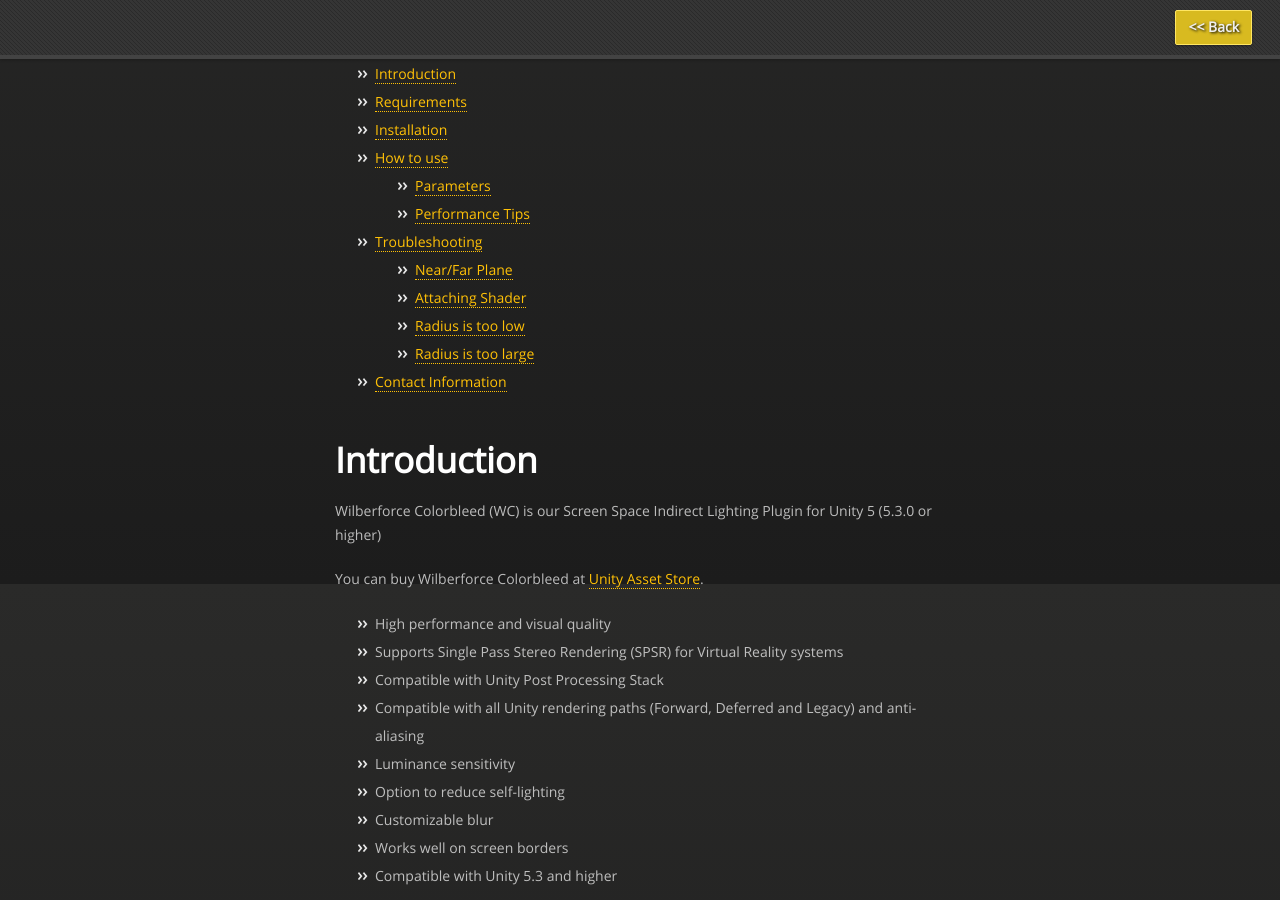
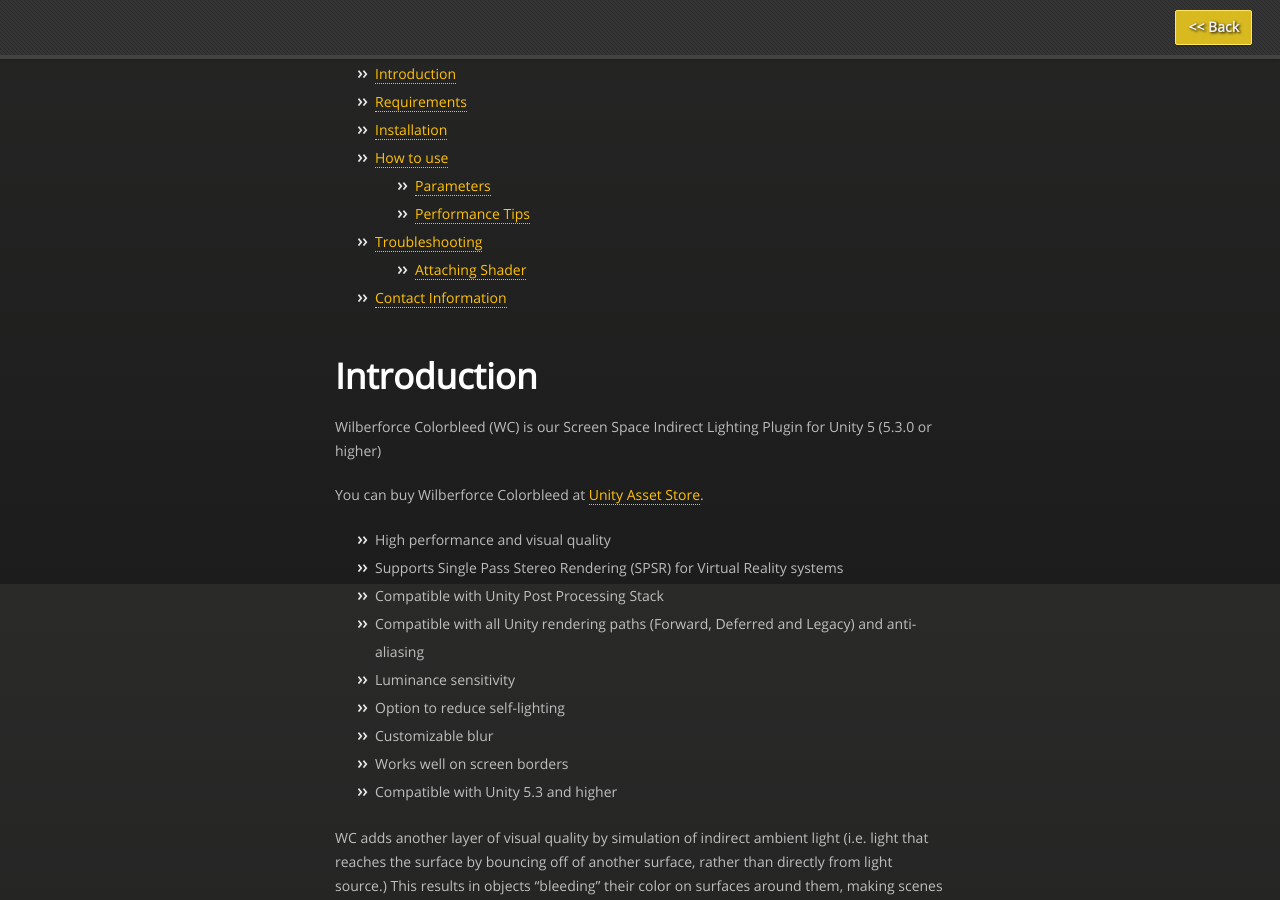
Before and after one commit to projectwilberforce/projectwilberforce.github.io, a Jekyll site: the page built from colorbleed/index.md, in a window 1280 px wide and 900 px high, scrolled down 316 px. Built offline with Jekyll 4.4.1, drawn with Linux system fonts in a browser that asks for light colours; nearby versions of some CDN libraries.

Commit message:
fixed contents menu for cbleed manual

```diff
--- a/colorbleed/index.md
+++ b/colorbleed/index.md
@@ -10,10 +10,7 @@ title: Wilberforce Colorbleed Unity plugin User Guide
     - [Parameters](#parameters)
     - [Performance Tips](#performance-and-other-tips)
 - [Troubleshooting](#troubleshooting)
-    - [Near/Far Plane](#nearfar-plane)
     - [Attaching Shader](#attaching-shader)
-    - [Radius is too low](#radius-is-too-low)
-    - [Radius is too large](#radius-is-too-large)
 - [Contact Information](#contact-information)
 
 # Introduction
```
